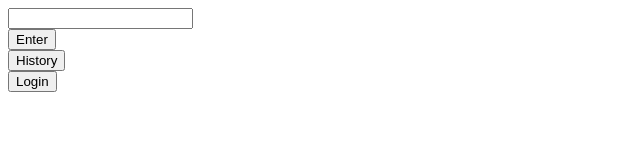
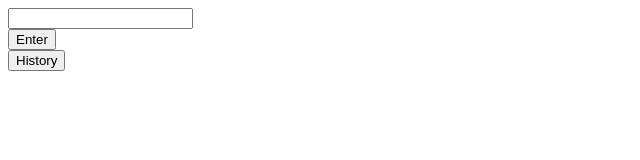
Before and after one commit to AmrMahmoud28/CPIT405-GroupProject, a React (Vite) app: page /history in a window 1280 px wide. Shown: the top 160 px of the page, without its empty margins (0-640 px from the left). Built offline with nearby package versions, Linux system fonts and the light colour scheme.

Commit message:
added pages directory, home file and moved the login file to the pages

```diff
--- a/src/App.jsx
+++ b/src/App.jsx
@@ -1,10 +1,10 @@
-import Search from "./components/Search";
-import Nav from "./components/Nav";
+import Home from "./pages/Home";
 const App = () => {
-  return <div>
-    <Search/>
-    <Nav/>
-  </div>;
+  return (
+    <>
+      <Home />
+    </>
+  );
 };
 
 export default App;
--- a/src/components/Login.jsx
+++ /dev/null
@@ -1,9 +0,0 @@
-
-const Login = () => {
-    return (
-        <div>
-        <button>Login</button>
-        </div>
-    )
-}
-export default Login
--- a/src/components/Nav.jsx
+++ b/src/components/Nav.jsx
@@ -1,13 +1,11 @@
 import History from "./History";
-import Login from "./login";
 const Nav = () => {
-    return (
-        <div>
-        <nav>
-        <History/>
-        <Login/>
-        </nav>
-        </div>
-    )
-}
-export default Nav
+  return (
+    <div>
+      <nav>
+        <History />
+      </nav>
+    </div>
+  );
+};
+export default Nav;
--- /dev/null
+++ b/src/pages/Home.jsx
@@ -0,0 +1,14 @@
+import React from "react";
+import Search from "../components/Search";
+import Nav from "../components/Nav";
+
+const Home = () => {
+  return (
+    <>
+      <Search />
+      <Nav />
+    </>
+  );
+};
+
+export default Home;
```
Also changed, not shown: src/pages/Login.jsx (added, +9 -0 lines).
